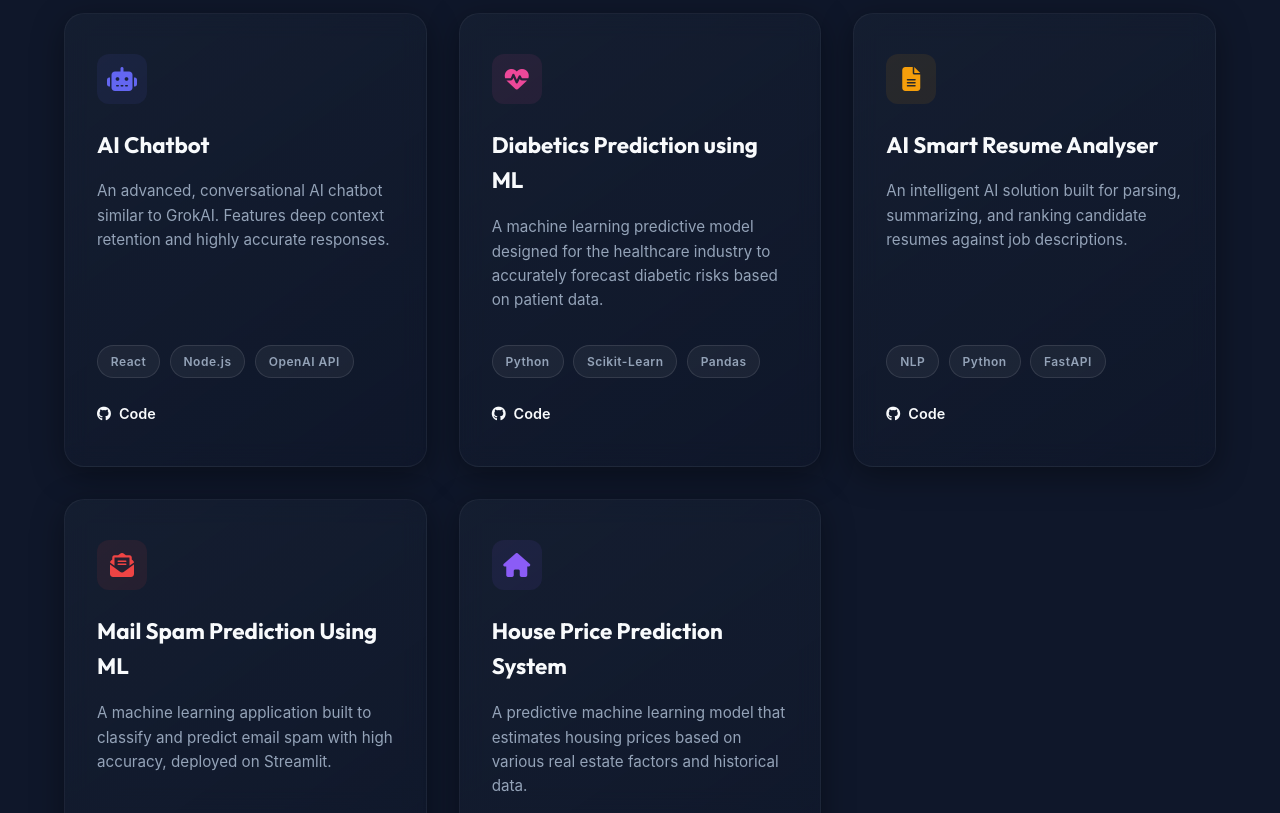
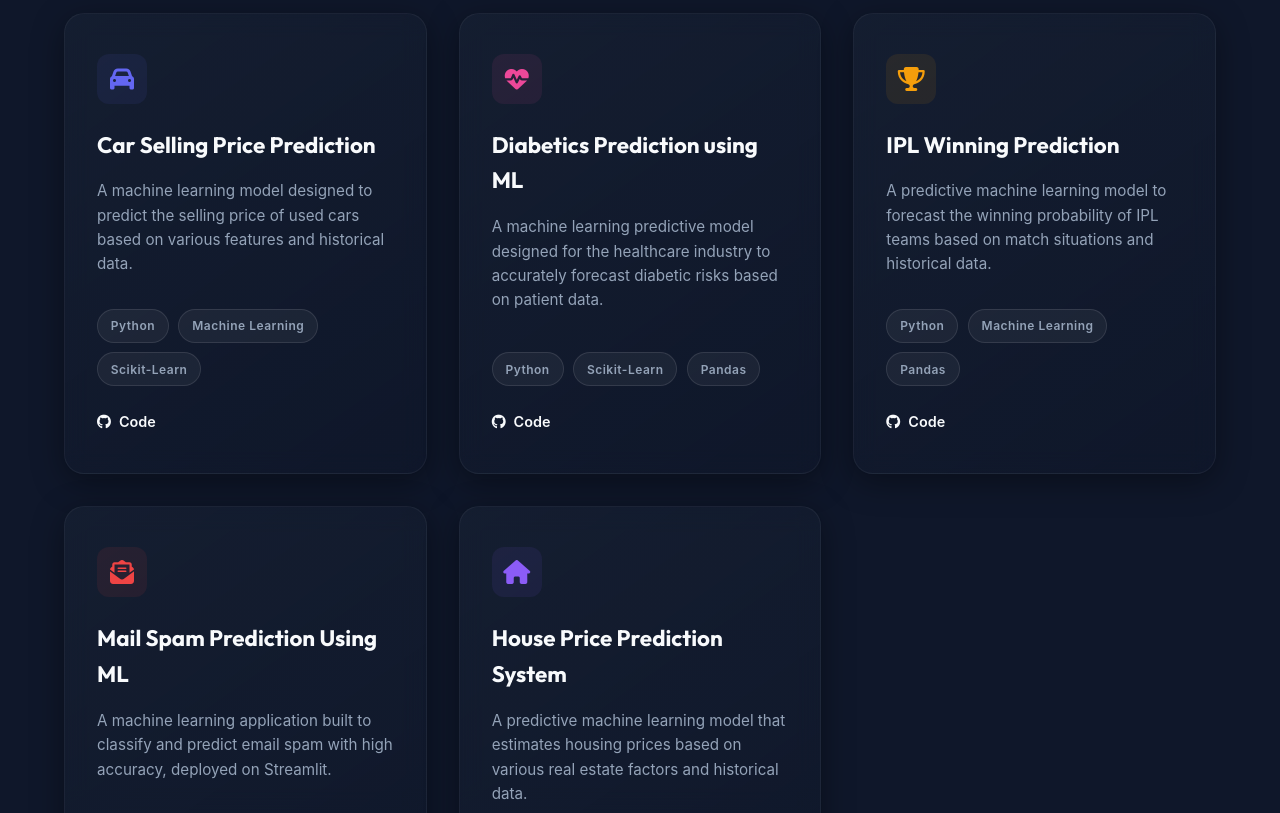
Before and after one commit to jaiharijayapaul/Jaihari-Jayapaul-portfolio, a React (Vite) app: page / in a window 1280 px wide. Shown: the part 2780-3593 px from the top of the page. Built offline with nearby package versions, Linux system fonts and the light colour scheme.

Commit message:
Add files via upload

```diff
--- a/src/components/Projects.jsx
+++ b/src/components/Projects.jsx
@@ -14,13 +14,13 @@ const Projects = () => {
     const projectsList = [
         {
             id: 1,
-            title: "AI Chatbot",
-            description: "An advanced, conversational AI chatbot similar to GrokAI. Features deep context retention and highly accurate responses.",
-            tags: ["React", "Node.js", "OpenAI API"],
-            icon: "fas fa-robot",
+            title: "Car Selling Price Prediction",
+            description: "A machine learning model designed to predict the selling price of used cars based on various features and historical data.",
+            tags: ["Python", "Machine Learning", "Scikit-Learn"],
+            icon: "fas fa-car",
             color: "#6366f1",
             category: "AI / ML",
-            github: "https://github.com/jaiharijayapaul"
+            github: "https://github.com/jaiharijayapaul/Car_Selling_Price_Prediction.git"
         },
         {
             id: 2,
@@ -44,13 +44,13 @@ const Projects = () => {
         },
         {
             id: 4,
-            title: "AI Smart Resume Analyser",
-            description: "An intelligent AI solution built for parsing, summarizing, and ranking candidate resumes against job descriptions.",
-            tags: ["NLP", "Python", "FastAPI"],
-            icon: "fas fa-file-alt",
+            title: "IPL Winning Prediction",
+            description: "A predictive machine learning model to forecast the winning probability of IPL teams based on match situations and historical data.",
+            tags: ["Python", "Machine Learning", "Pandas"],
+            icon: "fas fa-trophy",
             color: "#f59e0b",
             category: "AI / ML",
-            github: "https://github.com/jaiharijayapaul"
+            github: "https://github.com/jaiharijayapaul/IPL_Winning_Prediction.git"
         },
         {
             id: 5,
```
